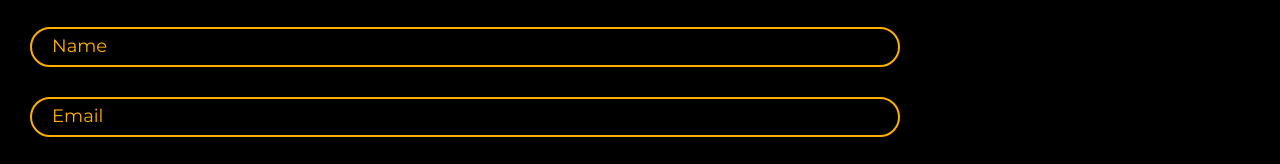
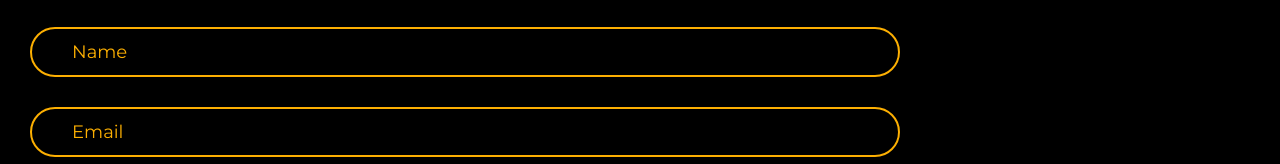
Before and after one commit to yaddolly/Website, a plain HTML site: page index.html in a window 1280 px wide. Shown: the part 561-725 px from the top of the page. Drawn offline with Linux system fonts and the light colour scheme.

Commit message:
first commit

```diff
--- a/style.css
+++ b/style.css
@@ -148,22 +148,25 @@ form{
 
 form>input{
     width:80%;
-    height: 40px;
+    height: 50px;
     border-radius: 100px;
     margin-top: 30px;
     background-color: black;
     border: 2px solid #FCAF02;
+    padding-left: 30px;
+    font-size: 15px;
+    color: white;
+    outline:none;
 }
 
 ::placeholder{
     color: #FCAF02;
     font-size: 18px;
-    padding-left: 20px;
+    padding: 10px;
 }
 
  .tel{
     width:40%;
-    height: 40px;
     border-radius: 100px;
     margin-top: 30px;
     background-color: black;
```
